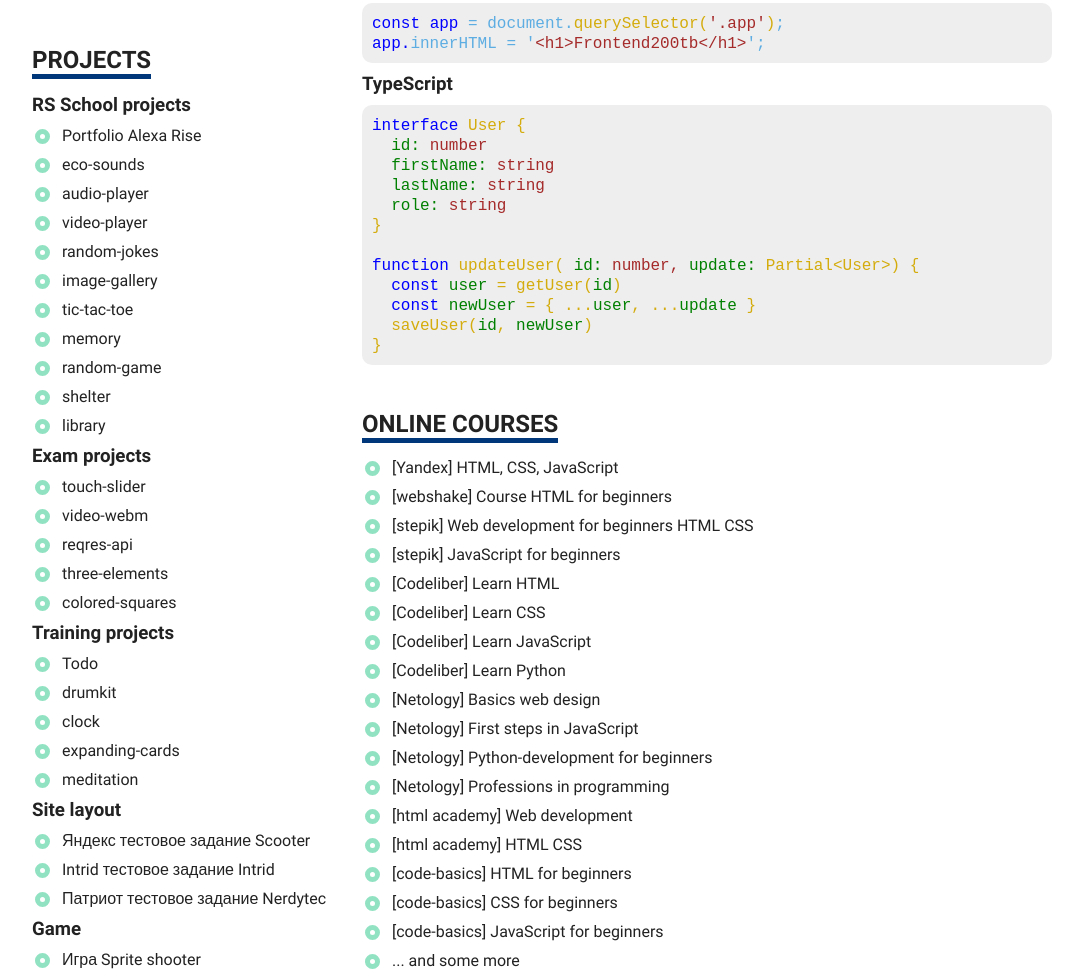
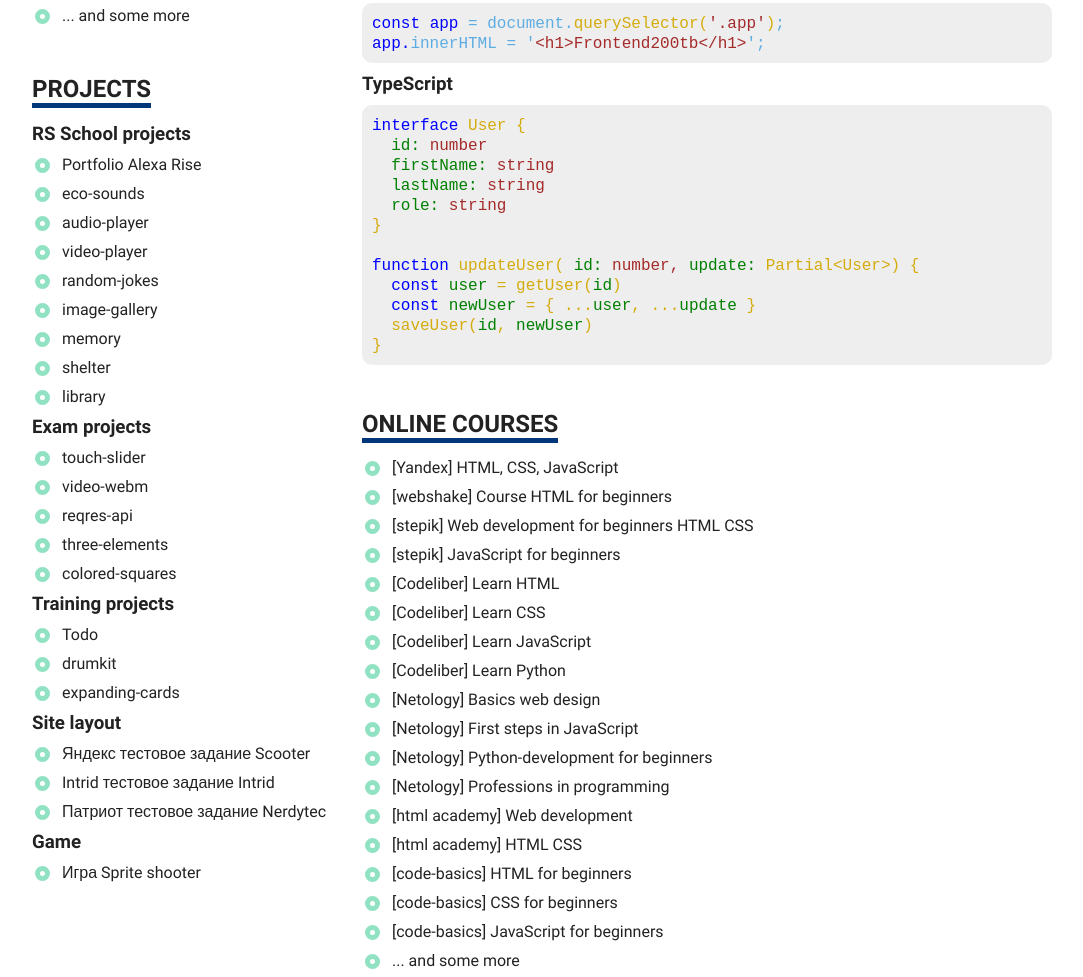
Before and after one commit to frontend200tb/rsschool-cv, a plain HTML site: page index.html in a window 1280 px wide. Shown: the part 1324-2301 px from the top of the page, without its empty margins (98-1181 px from the left). Drawn offline with Linux system fonts and the light colour scheme; files whose address does not match are found by name.

Commit message:
refactor: remove old projects

```diff
--- a/index.html
+++ b/index.html
@@ -107,6 +107,7 @@
             <li class="skills-item">JavaScript</li>
             <li class="skills-item">Webpack</li>
             <li class="skills-item">Typescript</li>
+            <li class="skills-item">C# .NET</li>
             <li class="skills-item">... I keep learning</li>
           </ul>
         </section>
@@ -182,20 +183,8 @@
 
             <li class="card">
               <a class="projects-link"
-                href="https://frontend200tb.github.io/rs2022-tic-tac-toe/"
-                target="_blank">tic-tac-toe</a>
-            </li>
-
-            <li class="card">
-              <a class="projects-link"
                 href="https://frontend200tb.github.io/rs2022-memory/"
                 target="_blank">memory</a>
-            </li>
-
-            <li class="card">
-              <a class="projects-link"
-                href="https://rolling-scopes-school.github.io/frontend200tb-JSFEPRESCHOOL/random-game"
-                target="_blank">random-game</a>
             </li>
 
             <li class="card">
@@ -252,15 +241,7 @@
             </li>
 
             <li class="card">
-              <a class="projects-link" href="https://frontend200tb.github.io/js30clock/" target="_blank">clock</a>
-            </li>
-
-            <li class="card">
               <a class="projects-link" href="https://frontend200tb.github.io/expanding-cards/" target="_blank">expanding-cards</a>
-            </li>
-
-            <li class="card">
-              <a class="projects-link" href="https://frontend200tb.github.io/meditation/" target="_blank">meditation</a>
             </li>
           </ul>
 
```
